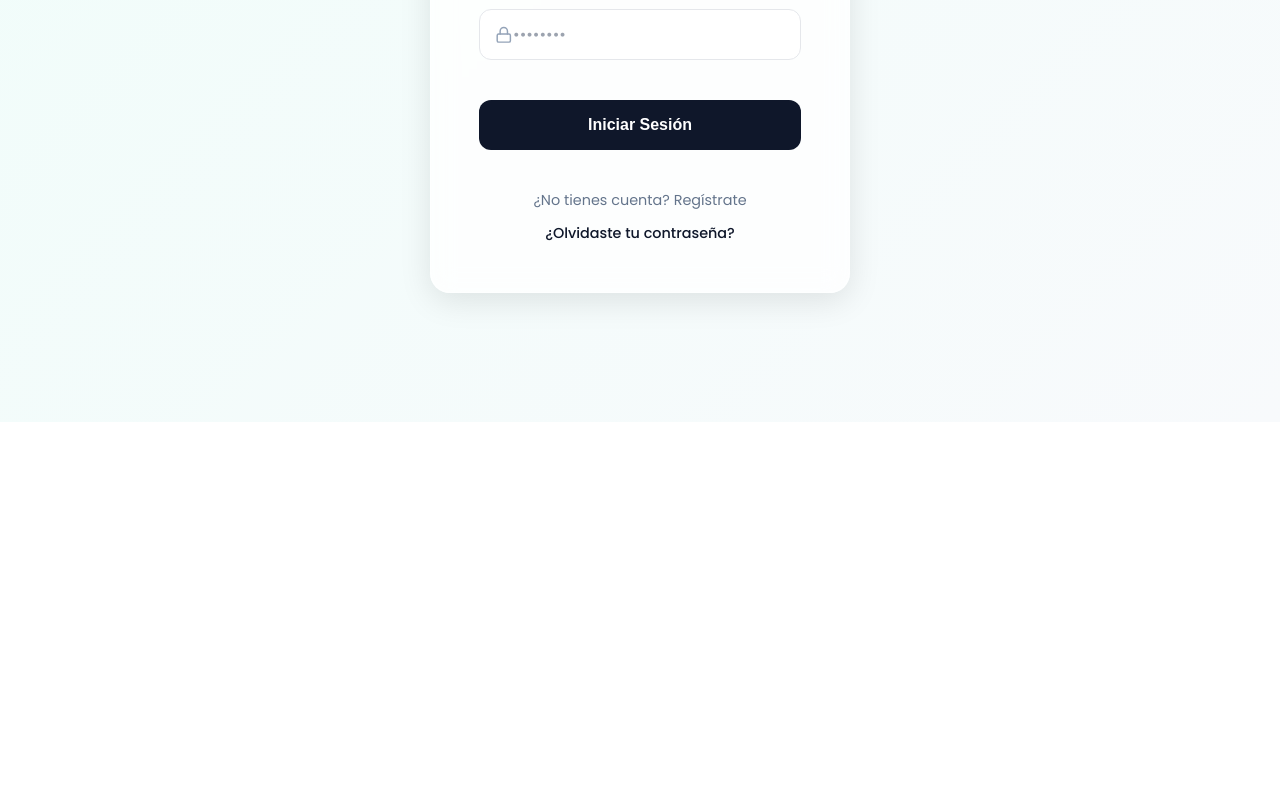
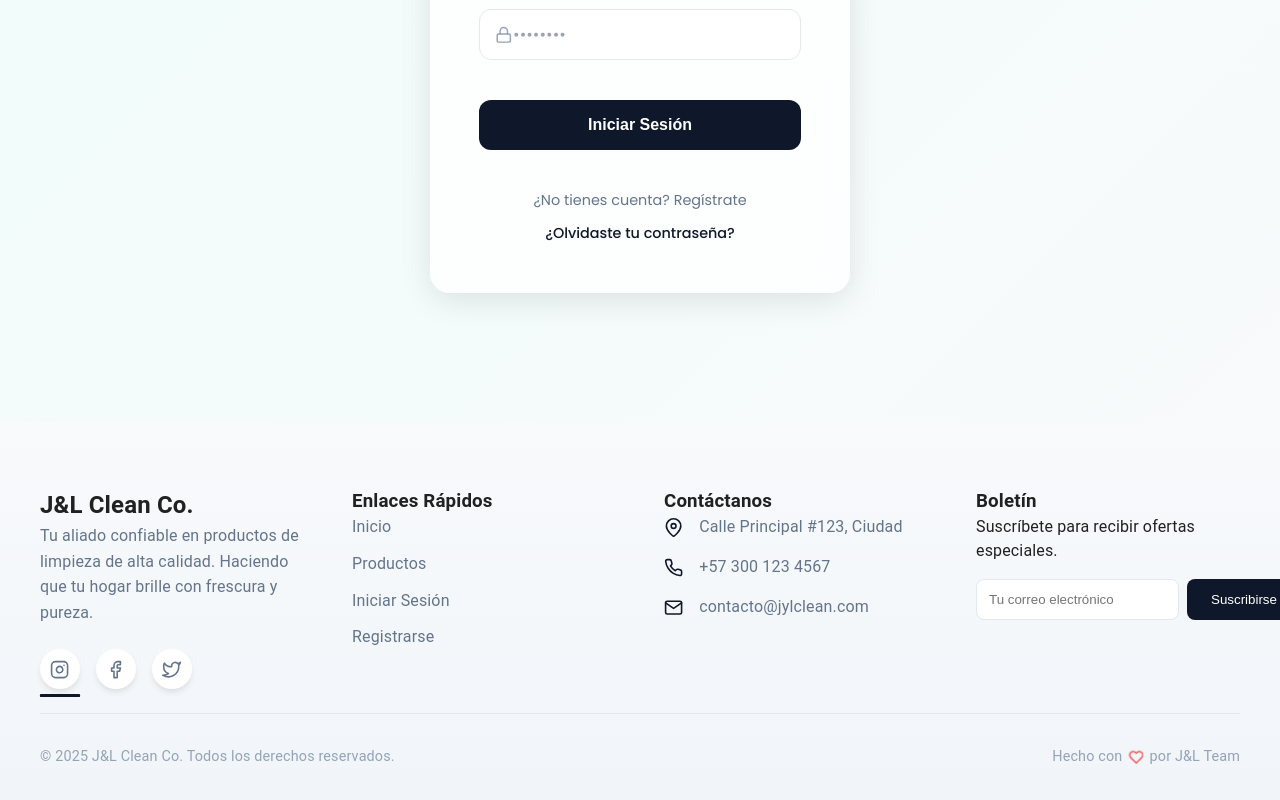
Before and after one commit to Duvhier/jylcleanco-front, a React (Vite) app: page /login in a window 1280 px wide. Shown: the part 442-1242 px from the top of the page. Before the commit the page ends 864 px from the top, so only its background shows below. Built offline with nearby package versions, Linux system fonts and the light colour scheme; no server answers.

Commit message:
Add Footer component with glassmorphism design

```diff
--- a/src/App.jsx
+++ b/src/App.jsx
@@ -22,11 +22,16 @@ import ManageUsers from "./pages/ManageUsers/ManageUsers";
 import Sales from "./pages/Sales/Sales";
 import EditProduct from "./pages/EditProduct/EditProduct";
 
+import Footer from "./components/Footer/Footer";
+
+// ... existing imports
+
 function App() {
   return (
-    <>
+    <div className="app-container">
       <Navbar />
       <ToastContainer />
+      <div className="main-content">
         <Routes>
           <Route path="/" element={<Home />} />
           <Route path="/login" element={<Login />} />
@@ -106,7 +111,9 @@ function App() {
             }
           />
         </Routes>
-    </>
+      </div>
+      <Footer />
+    </div>
   );
 }
 
--- /dev/null
+++ b/src/components/Footer/Footer.css
@@ -0,0 +1,182 @@
+/* Footer.css */
+.footer-container {
+    background: linear-gradient(to bottom, #f8fafc, #f1f5f9);
+    padding: 4rem 2rem 2rem;
+    margin-top: auto;
+    border-top: 1px solid rgba(255, 255, 255, 0.5);
+    position: relative;
+    overflow: hidden;
+}
+
+.footer-content {
+    max-width: 1200px;
+    margin: 0 auto;
+    position: relative;
+    z-index: 1;
+}
+
+.footer-grid {
+    display: grid;
+    grid-template-columns: repeat(auto-fit, minmax(250px, 1fr));
+    gap: 3rem;
+    margin-bottom: 1.5rem;
+    position: relative;
+}
+
+.footer-section h3::after {
+    content: '';
+    position: absolute;
+    bottom: -0.5rem;
+    left: 0;
+    width: 40px;
+    height: 3px;
+    background: #0f172a;
+    border-radius: 2px;
+}
+
+.footer-description {
+    color: #64748b;
+    line-height: 1.6;
+    margin-bottom: 1.5rem;
+}
+
+/* Social Links */
+.social-links {
+    display: flex;
+    gap: 1rem;
+}
+
+.social-links a {
+    display: flex;
+    align-items: center;
+    justify-content: center;
+    width: 40px;
+    height: 40px;
+    border-radius: 50%;
+    background: white;
+    color: #64748b;
+    font-size: 1.2rem;
+    box-shadow: 0 4px 6px -1px rgba(0, 0, 0, 0.1);
+    transition: all 0.3s ease;
+}
+
+/* Links List */
+.footer-links {
+    list-style: none;
+    padding: 0;
+}
+
+.footer-links li {
+    margin-bottom: 0.8rem;
+}
+
+.footer-links a {
+    color: #64748b;
+    text-decoration: none;
+    transition: color 0.3s ease;
+    display: inline-block;
+}
+
+.footer-links a:hover {
+    color: #0f172a;
+    transform: translateX(5px);
+}
+
+/* Contact Info */
+.contact-info {
+    list-style: none;
+    padding: 0;
+}
+
+.contact-info li {
+    display: flex;
+    align-items: flex-start;
+    gap: 1rem;
+    margin-bottom: 1rem;
+    color: #64748b;
+}
+
+.contact-icon {
+    color: #0f172a;
+    font-size: 1.2rem;
+    margin-top: 0.2rem;
+}
+
+/* Newsletter Form */
+.newsletter-form {
+    display: flex;
+    gap: 0.5rem;
+    margin-top: 1rem;
+}
+
+.newsletter-form input {
+    flex: 1;
+    padding: 0.75rem;
+    border: 1px solid #e2e8f0;
+    border-radius: 8px;
+    outline: none;
+    transition: border-color 0.3s ease;
+}
+
+.newsletter-form input:focus {
+    border-color: #0f172a;
+}
+
+.newsletter-form button {
+    padding: 0.75rem 1.5rem;
+    background: #0f172a;
+    color: white;
+    border: none;
+    border-radius: 8px;
+    cursor: pointer;
+    font-weight: 500;
+}
+
+/* Footer Bottom */
+.footer-bottom {
+    border-top: 1px solid #e2e8f0;
+    padding-top: 2rem;
+    display: flex;
+    justify-content: space-between;
+    align-items: center;
+    flex-wrap: wrap;
+    gap: 1rem;
+    color: #94a3b8;
+    font-size: 0.9rem;
+}
+
+.made-with {
+    display: flex;
+    align-items: center;
+    gap: 0.4rem;
+}
+
+.heart-icon {
+    color: #ef4444;
+    animation: heartbeat 1.5s infinite;
+}
+
+@keyframes heartbeat {
+
+    0%,
+    100% {
+        transform: scale(1);
+    }
+
+    50% {
+        transform: scale(1.2);
+    }
+}
+
+/* Responsive */
+@media (max-width: 768px) {
+    .footer-grid {
+        grid-template-columns: 1fr;
+        gap: 2rem;
+    }
+
+    .footer-bottom {
+        flex-direction: column;
+        text-align: center;
+    }
+}
--- /dev/null
+++ b/src/components/Footer/Footer.jsx
@@ -0,0 +1,126 @@
+import React from 'react';
+import { Link } from 'react-router-dom';
+import { motion } from 'framer-motion';
+import {
+  FiInstagram,
+  FiFacebook,
+  FiTwitter,
+  FiMail,
+  FiPhone,
+  FiMapPin,
+  FiHeart
+} from 'react-icons/fi';
+import './Footer.css';
+
+const Footer = () => {
+  const currentYear = new Date().getFullYear();
+
+  return (
+    <footer className="footer-container">
+      <div className="footer-content">
+        <div className="footer-grid">
+          {/* Brand Section */}
+          <div className="footer-section brand-section">
+            <motion.div
+              className="footer-logo"
+              initial={{ opacity: 0, y: 20 }}
+              whileInView={{ opacity: 1, y: 0 }}
+              viewport={{ once: true }}
+            >
+              <h2>J&L Clean Co.</h2>
+            </motion.div>
+            <p className="footer-description">
+              Tu aliado confiable en productos de limpieza de alta calidad.
+              Haciendo que tu hogar brille con frescura y pureza.
+            </p>
+            <div className="social-links">
+              <motion.a
+                href="https://instagram.com"
+                target="_blank"
+                rel="noopener noreferrer"
+                whileHover={{ scale: 1.1, color: '#E1306C' }}
+                whileTap={{ scale: 0.9 }}
+              >
+                <FiInstagram />
+              </motion.a>
+              <motion.a
+                href="https://facebook.com"
+                target="_blank"
+                rel="noopener noreferrer"
+                whileHover={{ scale: 1.1, color: '#1877F2' }}
+                whileTap={{ scale: 0.9 }}
+              >
+                <FiFacebook />
+              </motion.a>
+              <motion.a
+                href="https://twitter.com"
+                target="_blank"
+                rel="noopener noreferrer"
+                whileHover={{ scale: 1.1, color: '#1DA1F2' }}
+                whileTap={{ scale: 0.9 }}
+              >
+                <FiTwitter />
+              </motion.a>
+            </div>
+          </div>
+
+          {/* Quick Links */}
+          <div className="footer-section">
+            <h3>Enlaces Rápidos</h3>
+            <ul className="footer-links">
+              <li><Link to="/">Inicio</Link></li>
+              <li><Link to="/products">Productos</Link></li>
+              <li><Link to="/login">Iniciar Sesión</Link></li>
+              <li><Link to="/register">Registrarse</Link></li>
+            </ul>
+          </div>
+
+          {/* Contact Info */}
+          <div className="footer-section">
+            <h3>Contáctanos</h3>
+            <ul className="contact-info">
+              <li>
+                <FiMapPin className="contact-icon" />
+                <span>Calle Principal #123, Ciudad</span>
+              </li>
+              <li>
+                <FiPhone className="contact-icon" />
+                <span>+57 300 123 4567</span>
+              </li>
+              <li>
+                <FiMail className="contact-icon" />
+                <span>contacto@jylclean.com</span>
+              </li>
+            </ul>
+          </div>
+
+          {/* Newsletter (Visual only for now) */}
+          <div className="footer-section">
+            <h3>Boletín</h3>
+            <p>Suscríbete para recibir ofertas especiales.</p>
+            <div className="newsletter-form">
+              <input type="email" placeholder="Tu correo electrónico" />
+              <motion.button
+                whileHover={{ scale: 1.05 }}
+                whileTap={{ scale: 0.95 }}
+              >
+                Suscribirse
+              </motion.button>
+            </div>
+          </div>
+        </div>
+
+        <div className="footer-bottom">
+          <p>
+            &copy; {currentYear} J&L Clean Co. Todos los derechos reservados.
+          </p>
+          <p className="made-with">
+            Hecho con <FiHeart className="heart-icon" /> por J&L Team
+          </p>
+        </div>
+      </div>
+    </footer>
+  );
+};
+
+export default Footer;
```
Lines whose indentation alone changed are shown as unchanged.
